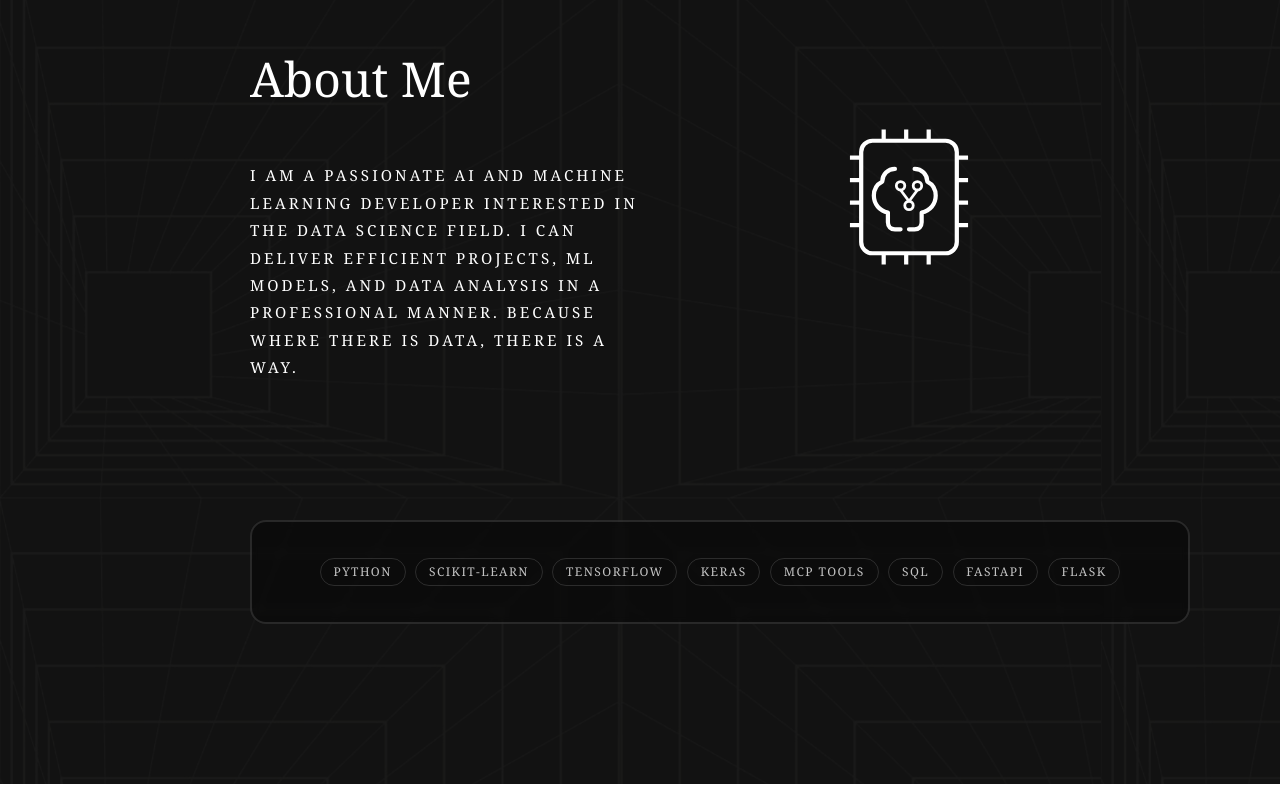
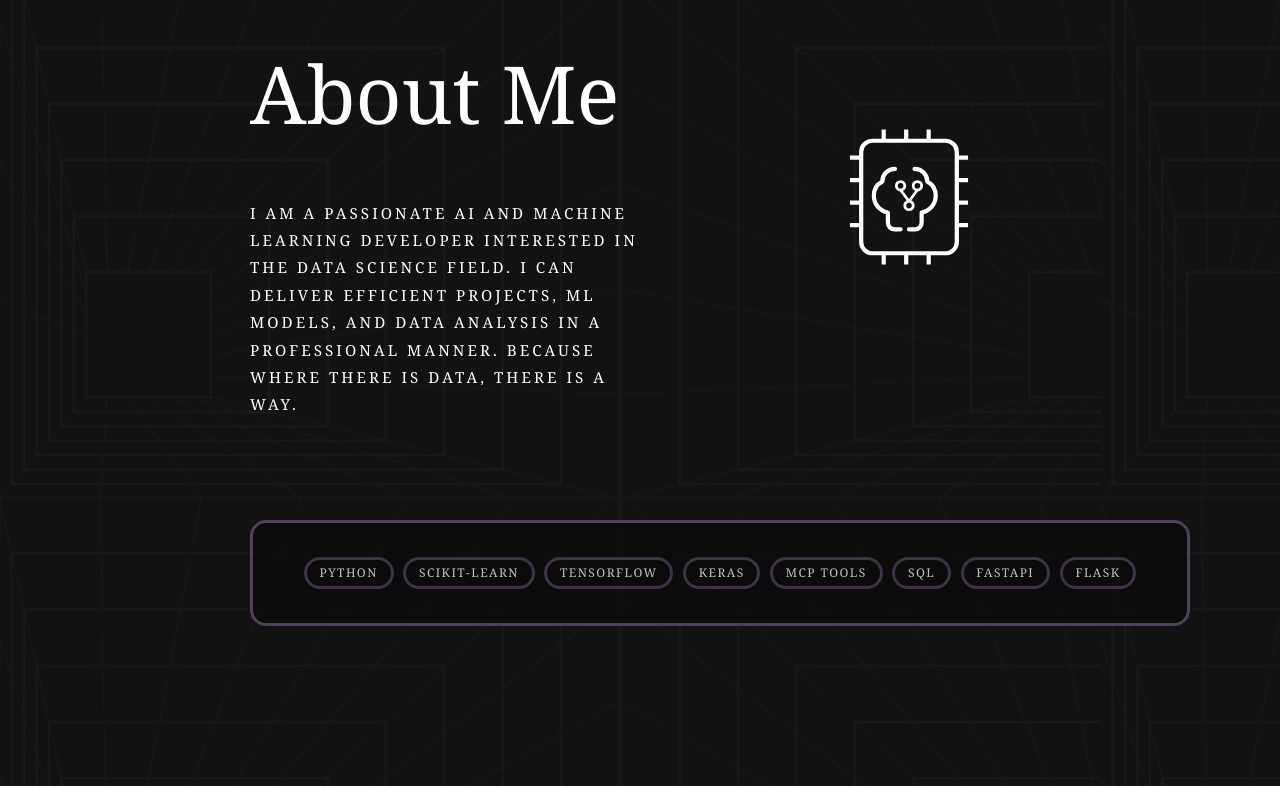
Before and after one commit to Poushali-02/portfolio, a React (Vite) app: page / in a window 1280 px wide. Shown: the part 2203-2989 px from the top of the page. Built offline with nearby package versions, Linux system fonts and the light colour scheme.

Commit message:
fixed about

```diff
--- a/src/Css/about.css
+++ b/src/Css/about.css
@@ -17,7 +17,7 @@
 
 .about-title {
   font-family: 'Merriweather', 'Georgia', serif;
-  font-size: 3rem;
+  font-size: 5rem;
   font-weight: 400;
   margin-bottom: 2rem;
   color: #fff;
@@ -52,8 +52,8 @@
   max-width: 1050px;
   height: 100px;
   border-radius: 16px;
+  border: 3px solid rgba(212, 160, 241, 0.35);
   background: rgba(0, 0, 0, 0.35);
-  border: 2px solid rgba(255, 255, 255, 0.12);
   display: flex;
   align-items: center;
   justify-content: center;
@@ -78,6 +78,7 @@
   text-transform: uppercase;
   letter-spacing: 0.12em;
   color: #fff;
+  border: 3px solid rgba(212, 160, 241, 0.35);
   opacity: 0.75;
 }
 
```
